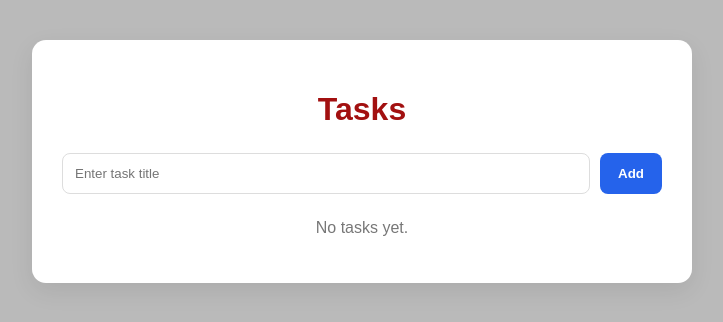
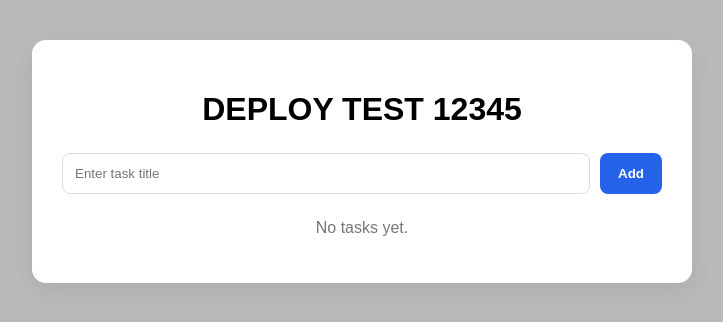
Before and after one commit to alaa03omari/django-crud-app, a Django app: template tasks/templates/home.html in a window 1280 px wide. Shown: the top 322 px of the page, without its empty margins (278-1001 px from the left). Run offline with Django 5.2, Linux system fonts and the light colour scheme; the template is opened without the code that fills it, so the values that code supplies are empty.

Commit message:
Add deploy test text

```diff
--- a/tasks/templates/home.html
+++ b/tasks/templates/home.html
@@ -99,7 +99,7 @@
     <body>
 
         <div class="container">
-            <h1 style="color:rgb(162, 16, 16);">Tasks</h1>
+            <h1>DEPLOY TEST 12345</h1>
 
             <form method="POST">
                 {% csrf_token %}
```
